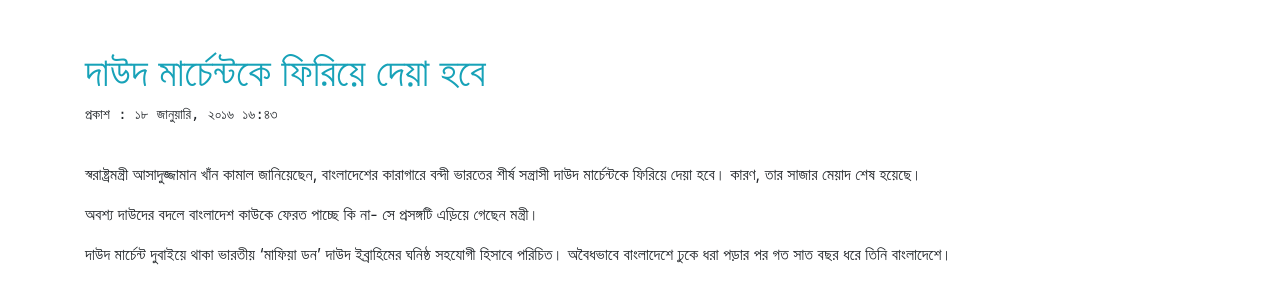
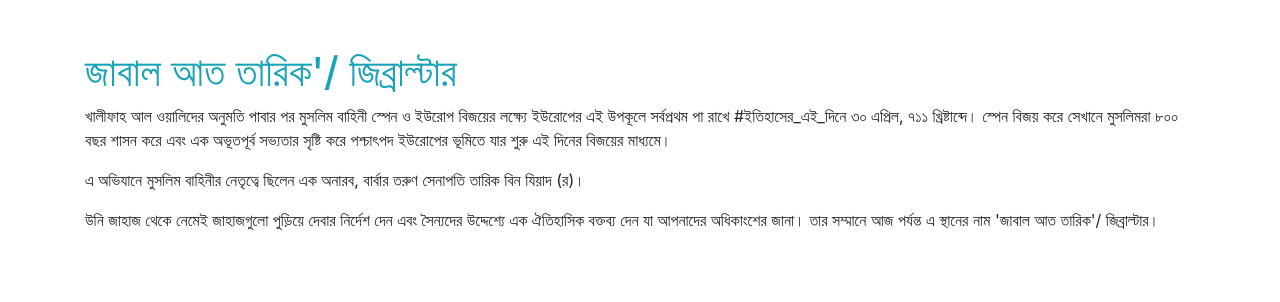
Before and after one commit to tanvirlaravel/history-of-islam, a plain HTML site: page index.html in a window 1280 px wide. Drawn offline with Linux system fonts and the light colour scheme.

Commit message:
6pm 10-20

```diff
--- a/index.html
+++ b/index.html
@@ -3,7 +3,7 @@
 
 <head>
     <meta charset="UTF-8">
-    <title>paper</title>
+    <title>History</title>
     <link rel="stylesheet" href="css/bootstrap.min.css">
 </head>
 
@@ -11,36 +11,17 @@
 
     <div class="container py-5">
 
-        <p class="d-none">https://www.bd-pratidin.com/national/18012</p>
+
 
         <h1 class="text-info">
-            দাউদ মার্চেন্টকে ফিরিয়ে দেয়া হবে
+            জাবাল আত তারিক'/ জিব্রাল্টার
         </h1>
-        <pre>
-প্রকাশ : ১৮ জানুয়ারি, ২০১৬ ১৬:৪৩
-        </pre>
-
 
         <div class="row">
             <div class="col">
-
-                <p>
-                    স্বরাষ্ট্রমন্ত্রী আসাদুজ্জামান খাঁন কামাল জানিয়েছেন, বাংলাদেশের কারাগারে বন্দী ভারতের শীর্ষ সন্ত্রাসী দাউদ মার্চেন্টকে ফিরিয়ে দেয়া হবে। কারণ, তার সাজার মেয়াদ শেষ হয়েছে।
-                </p>
-                <p>
-
-                    অবশ্য দাউদের বদলে বাংলাদেশ কাউকে ফেরত পাচ্ছে কি না- সে প্রসঙ্গটি এড়িয়ে গেছেন মন্ত্রী। </p>
-
-                <p>
-                    দাউদ মার্চেন্ট দুবাইয়ে থাকা ভারতীয় ‘মাফিয়া ডন’ দাউদ ইব্রাহিমের ঘনিষ্ঠ সহযোগী হিসাবে পরিচিত। অবৈধভাবে বাংলাদেশে ঢুকে ধরা পড়ার পর গত সাত বছর ধরে তিনি বাংলাদেশে।
-                </p>
-
-
-
-
-
-
-
+                <p>খালীফাহ আল ওয়ালিদের অনুমতি পাবার পর মুসলিম বাহিনী স্পেন ও ইউরোপ বিজয়ের লক্ষ্যে ইউরোপের এই উপকূলে সর্বপ্রথম পা রাখে #ইতিহাসের_এই_দিনে ৩০ এপ্রিল, ৭১১ খ্রিষ্টাব্দে। স্পেন বিজয় করে সেখানে মুসলিমরা ৮০০ বছর শাসন করে এবং এক অভূতপূর্ব সভ্যতার সৃষ্টি করে পশ্চাৎপদ ইউরোপের ভূমিতে যার শুরু এই দিনের বিজয়ের মাধ্যমে।</p>
+                <p>এ অভিযানে মুসলিম বাহিনীর নেতৃত্বে ছিলেন এক অনারব, বার্বার তরুণ সেনাপতি তারিক বিন যিয়াদ (র)।</p>
+                <p>উনি জাহাজ থেকে নেমেই জাহাজগুলো পুড়িয়ে দেবার নির্দেশ দেন এবং সৈন্যদের উদ্দেশ্যে এক ঐতিহাসিক বক্তব্য দেন যা আপনাদের অধিকাংশের জানা। তার সম্মানে আজ পর্যন্ত এ স্থানের নাম 'জাবাল আত তারিক'/ জিব্রাল্টার।</p>
             </div>
         </div>
     </div>
```
Also changed, not shown: 5 other files.
